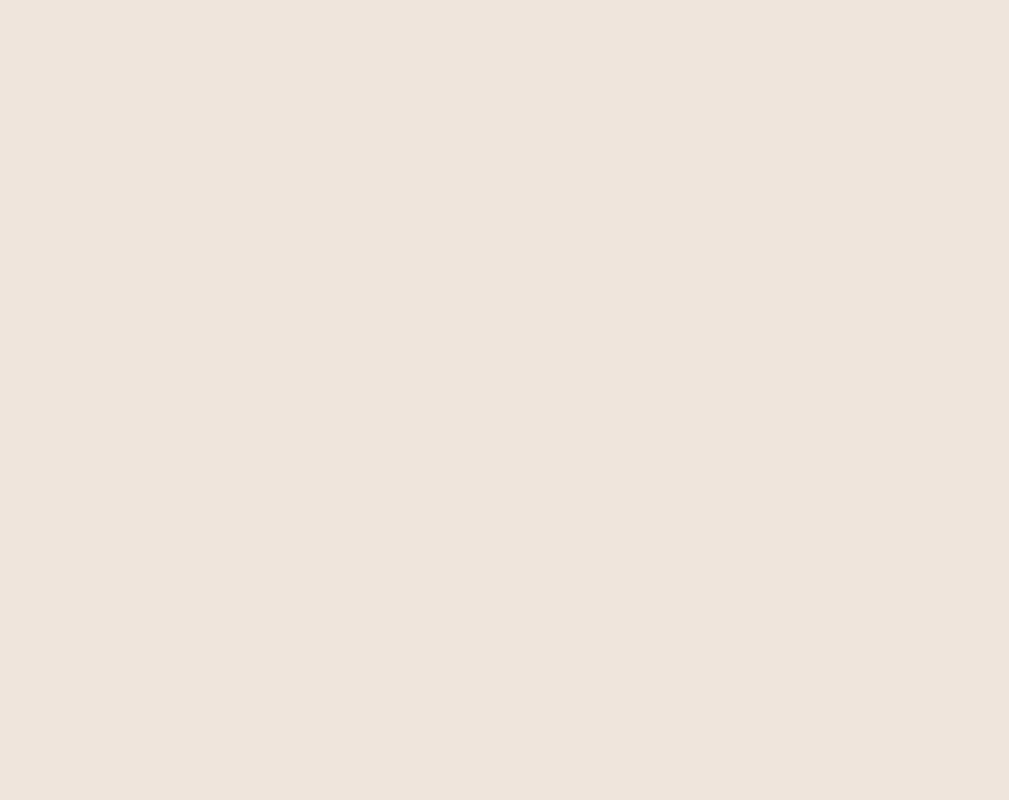
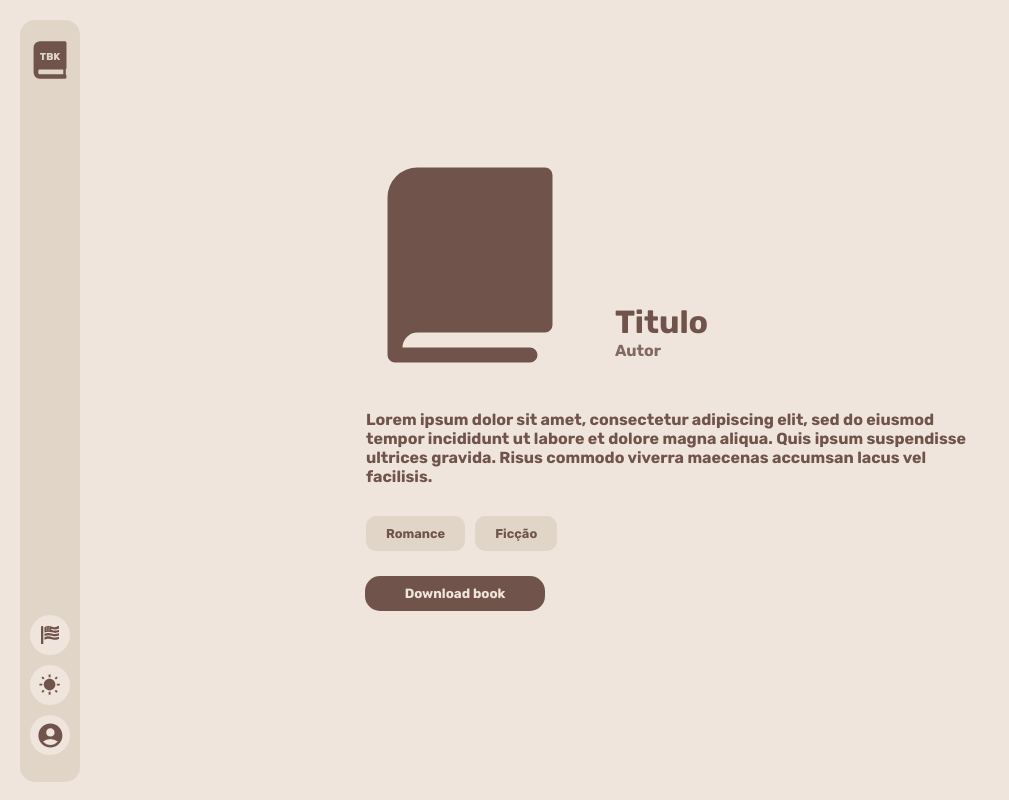
Before and after one commit to avictormorais/token-book, a React (Vite) app: page /details/1 in a window 1280 px wide. Before the commit this address had no page. Shown: the whole page, without its empty margins (0-1009 px from the left). Built offline with nearby package versions, Linux system fonts and the light colour scheme.

Commit message:
feat: create books details page

```diff
--- a/src/App.jsx
+++ b/src/App.jsx
@@ -5,6 +5,7 @@ import About from './pages/About';
 import Navbar from './layout/Navbar';
 import Login from './pages/Login';
 import Upload from './pages/Upload';
+import Details from './pages/Details';
 
 const App = () => {
     const { i18n } = useTranslation();
@@ -23,6 +24,7 @@ const App = () => {
                     <Route path="/" element={<Home />} />
                     <Route path="/about" element={<About />} />
                     <Route path="/upload" element={<Upload />} />
+                    <Route path="/details/:id" element={<Details />} />
                 </Route>
             </Routes>
         </BrowserRouter>
@@ -37,6 +39,7 @@ function AppLayout() {
                 <Route path="/" element={<Home />} />
                 <Route path="/about" element={<About />} />
                 <Route path="/upload" element={<Upload />} />
+                <Route path="/details/:id" element={<Details />} />
             </Routes>
         </>
     );
--- a/src/locales/en.json
+++ b/src/locales/en.json
@@ -26,6 +26,7 @@
     "new": "New",
     "or": "Or",
     "select_file": "Select a file",
+    "download_book": "Download book",
 
     "LOGIN_errorField": "Please fill in all required fields.",
     "LOGIN_errorEmail": "Enter a valid email address.",
--- a/src/locales/pt.json
+++ b/src/locales/pt.json
@@ -26,6 +26,7 @@
     "new": "Novo",
     "or": "Ou",
     "select_file": "Selecione um arquivo",
+    "download_book": "Baixar livro",
 
     "LOGIN_errorField": "Preencha todos os campos.",
     "LOGIN_errorEmail": "Insira um email válido.",
--- /dev/null
+++ b/src/pages/Details.jsx
@@ -0,0 +1,173 @@
+import styled from "styled-components";
+import { useParams } from 'react-router-dom';
+import { PiBookFill } from "react-icons/pi";
+import { useState } from "react";
+import { useTranslation } from 'react-i18next'
+
+function Details(){
+    const { id } = useParams();
+    const { t } = useTranslation()
+
+    const [title, setTitle] = useState('Titulo');
+    const [author, setAuthor] = useState('Autor');
+    const [description, setDescription] = useState('Lorem ipsum dolor sit amet, consectetur adipiscing elit, sed do eiusmod tempor incididunt ut labore et dolore magna aliqua. Quis ipsum suspendisse ultrices gravida. Risus commodo viverra maecenas accumsan lacus vel facilisis.');
+    const [genres, setGenres] = useState(['Romance', 'Ficção']);
+
+    return(
+        <Container>
+            <DivTop>
+                <IconBook/>
+
+                <DivBookInfos>
+                    <TitleBook>
+                        {title}
+                    </TitleBook>
+
+                    <Author>
+                        {author}
+                    </Author>
+                </DivBookInfos>
+            </DivTop>
+
+            <Description>
+                {description}
+            </Description>
+
+            <DivGenres>
+                {genres.map((genre) => (
+                    <Genre
+                        key={genre}
+                    >
+                        {genre}
+                    </Genre>
+                ))}
+            </DivGenres>
+
+            <Button>{t('download_book')}</Button>
+        </Container>
+    )
+}
+
+const Container = styled.div`
+    display: flex;
+    justify-content: center;
+    align-items: center;
+    flex-direction: column;
+    padding-top: 80px;
+    align-items: top;
+    width: 90%;
+    min-height: 90vh;
+
+    @media screen and (min-width: 700px) {
+        width: 50%;
+        margin-left: 60px;
+        padding-top: 20px;
+    }
+
+    @media screen and (max-width: 700px) {
+        width: 90%;
+        padding-top: 100px;
+    }
+`
+
+const DivTop = styled.div`
+    display: flex;
+    flex-direction: row;
+    width: 100%;
+    margin-inline: auto;
+
+    @media screen and (max-width: 555px) {
+        flex-direction: column;
+    }
+`
+
+const IconBook = styled(PiBookFill)`
+    fill: var(--primary-text-color);
+    font-size: 15em;
+`
+
+const DivBookInfos = styled.div`
+    display: flex;
+    flex-direction: column;
+    margin-top: auto;
+    margin-bottom: 25px;
+
+    @media screen and (max-width: 555px) {
+        margin-left: 25px;
+    }
+`
+
+const TitleBook = styled.h1`
+    font-size: 2em;
+    margin-top: auto;
+
+    @media screen and (min-width: 555px) {
+        margin-left: 25px;
+        margin-top: 10px;
+    }
+`
+
+const Author = styled.p`
+    font-weight: bold;
+    font-size: 1em;
+    width: 95%;
+    margin-inline: auto;
+    opacity: 0.85;
+    margin-inline: 25px;
+
+    @media screen and (max-width: 555px) {
+        margin: 0;
+    }
+`
+
+const Description = styled.p`
+    font-weight: bold;
+    font-size: 1em;
+    width: 95%;
+    margin-top: 25px;
+    margin-inline: auto;
+`
+
+const DivGenres = styled.div`
+    display: flex;
+    width: 95%;
+    margin-inline: auto;
+    margin-top: 25px;
+`
+
+const Genre = styled.div`
+    display: flex;
+    background-color: ${(props) => (props.selected ? "var(--primary-text-color)" : "var(--secondary-color)")};
+    color: ${(props) => (props.selected ? "var(--secondary-color)" : "var(--primary-text-color)")};
+    font-weight: bold;
+    padding: 10px;
+    padding-inline: 20px;
+    border-radius: 10px;
+    margin-right: 10px;
+    cursor: pointer;
+    font-size: .8em;
+    margin-top: 5px;
+    transition: background-color 0.3s, color 0.3s;
+    white-space: nowrap;
+    user-select: none;
+    width: min-content;
+`;
+
+const Button = styled.button`
+    width: 180px;
+    margin-left: 15px;
+    background-color: var(--primary-text-color);
+    border-radius: 15px;
+    height: 35px;
+    color: var(--primary-color);
+    font-weight: bold;
+    padding-inline: 25px;
+    border: none;
+    cursor: pointer;
+    margin-block: 5px;
+    margin-right: auto;
+    margin-top: 25px;
+    margin-left: 15px;
+`
+
+export default Details;
```
